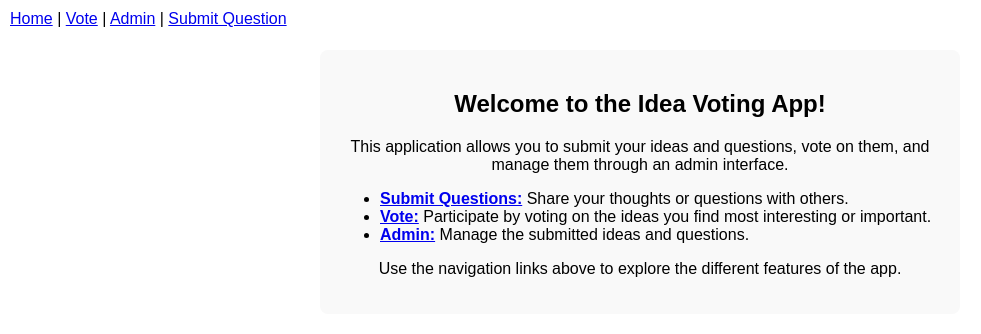
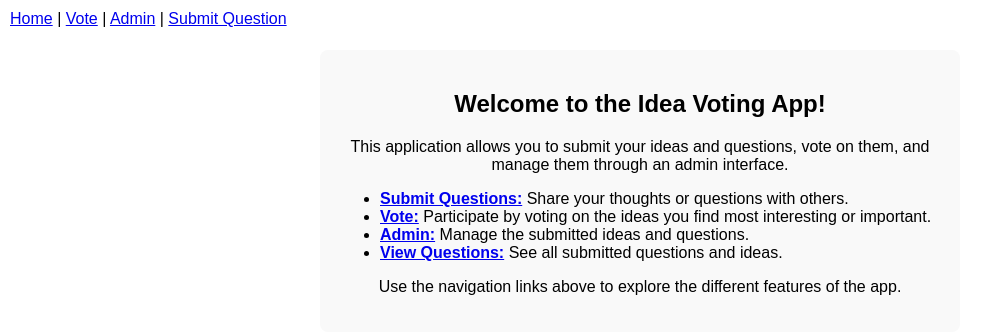
Before and after one commit to IanMulvany/question-voting-app, a Flask app: page / in a window 1280 px wide. Shown: the top 334 px of the page, without its empty margins (0-981 px from the left). Run offline with Flask 3, Linux system fonts and the light colour scheme; some libraries are stand-ins or nearby versions.

Commit message:
feat: Add link to view questions in index.html description

```diff
--- a/templates/index.html
+++ b/templates/index.html
@@ -58,6 +58,7 @@
         <li><strong><a href="/submit-question">Submit Questions:</a></strong> Share your thoughts or questions with others.</li>
         <li><strong><a href="/vote">Vote:</a></strong> Participate by voting on the ideas you find most interesting or important.</li>
         <li><strong><a href="/admin">Admin:</a></strong> Manage the submitted ideas and questions.</li>
+        <li><strong><a href="/questions">View Questions:</a></strong> See all submitted questions and ideas.</li>
       </ul>
       <p>Use the navigation links above to explore the different features of the app.</p>
     </div>
```
